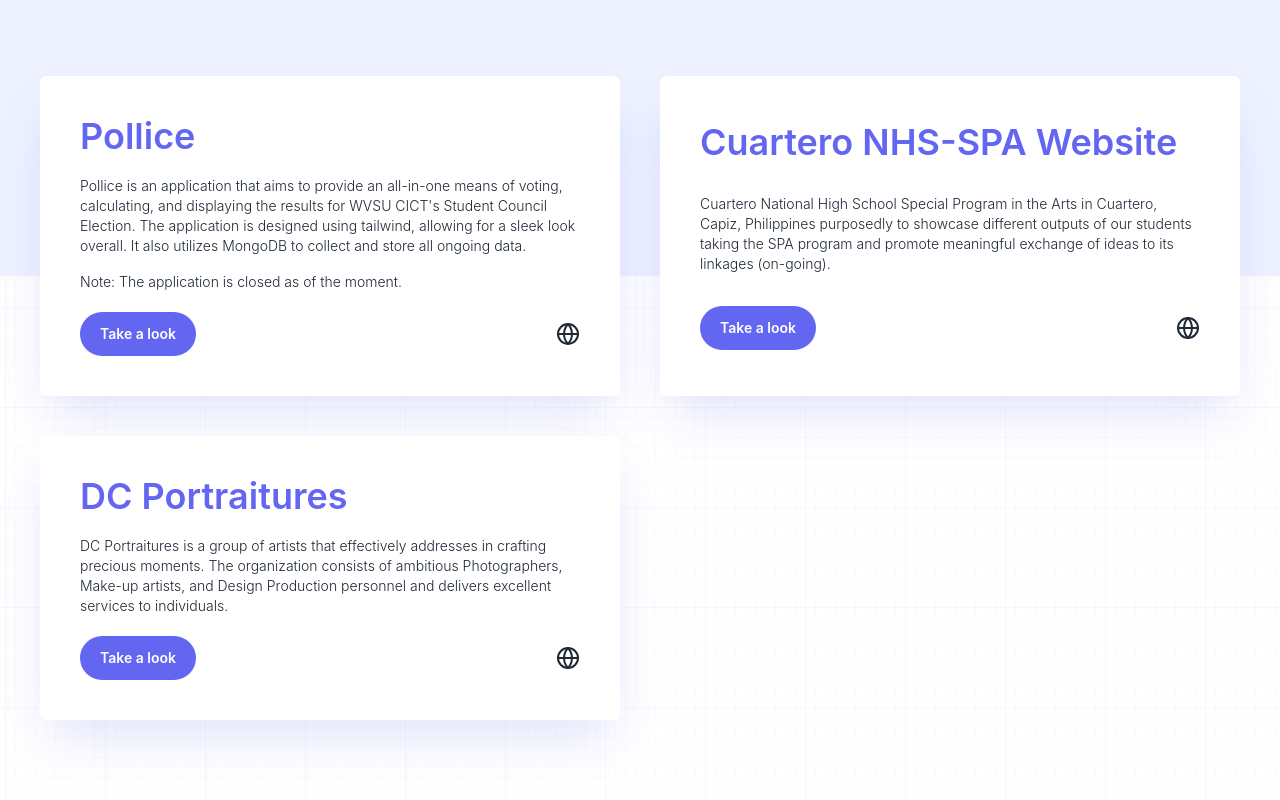
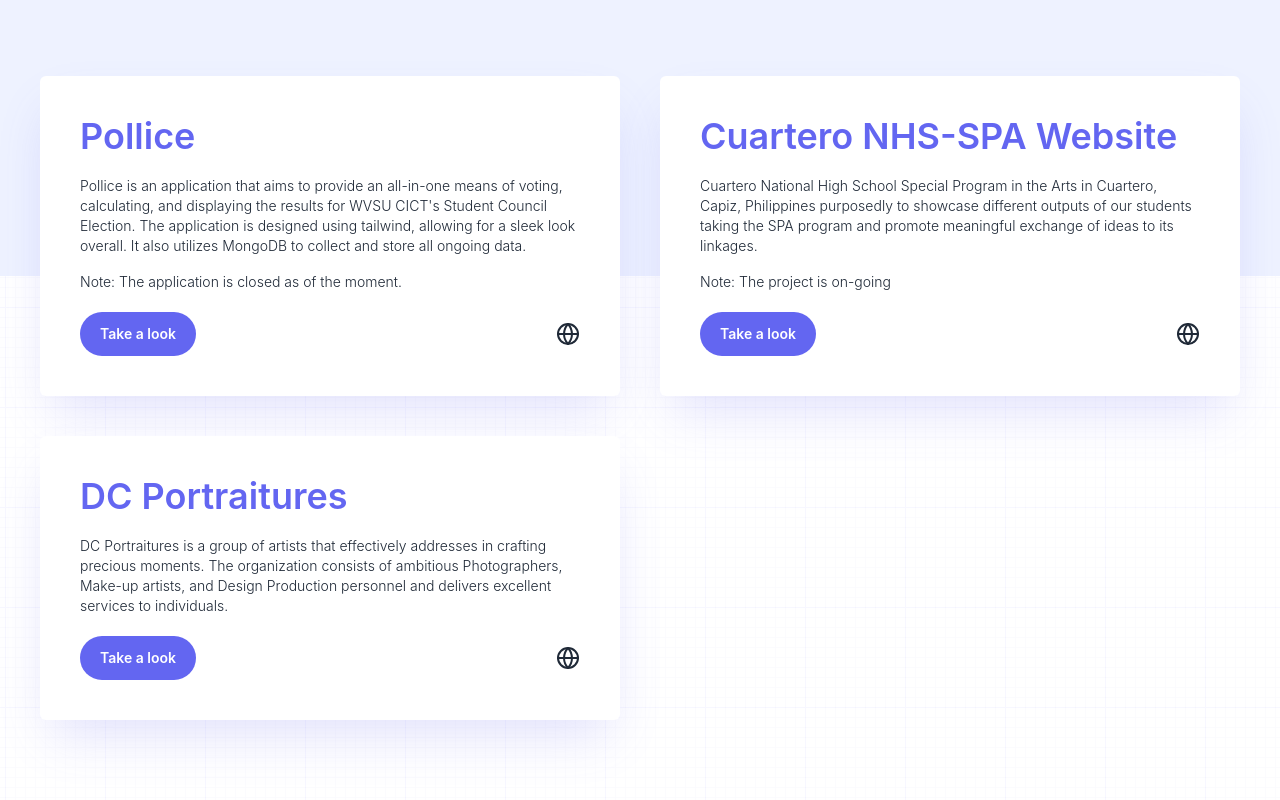
Before and after one commit to JedAdrianDenosta/next-portfolio, a Next.js app: page / in a window 1280 px wide. Shown: the part 2198-2998 px from the top of the page. Built offline with nearby package versions, Linux system fonts and the light colour scheme.

Commit message:
update the status of CNHS website

```diff
--- a/data/projects.jsx
+++ b/data/projects.jsx
@@ -24,8 +24,9 @@
           Cuartero National High School Special Program in the Arts in Cuartero,
           Capiz, Philippines purposedly to showcase different outputs of our
           students taking the SPA program and promote meaningful exchange of
-          ideas to its linkages (on-going).
+          ideas to its linkages.
         </p>
+        <p>Note: The project is on-going</p>
       </>
     ),
     url: "/",
```
